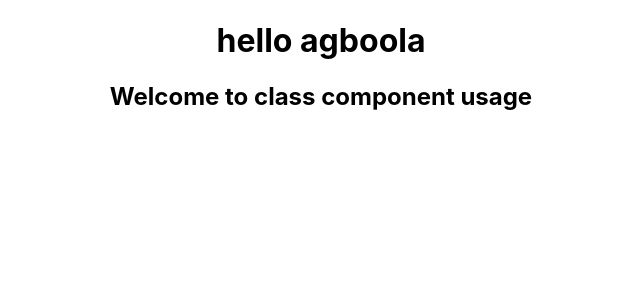
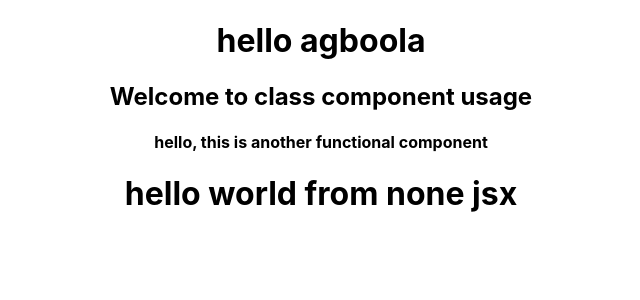
Before and after one commit to Agboolasam/react-codevolution, a React (Create React App) app in the folder my-first-app/: page / in a window 1280 px wide. Shown: the top 300 px of the page, without its empty margins (319-959 px from the left). Built offline with nearby package versions, Linux system fonts and the light colour scheme.

Commit message:
check the use of jsx format

```diff
--- a/my-first-app/src/App.js
+++ b/my-first-app/src/App.js
@@ -3,12 +3,15 @@ import "./App.css";
 import Hello from "./components/Greet.js";
 //component name to be rendered must start with uppercase
 import Welcome from "./components/Welcome.js";
+import { Helloworld, Withoutjsx } from "./components/New.js";
 
 function App() {
   return (
     <div className="App">
       <Hello />
       <Welcome />
+      <Helloworld />
+      <Withoutjsx />
     </div>
   );
 }
--- /dev/null
+++ b/my-first-app/src/components/New.js
@@ -0,0 +1,19 @@
+import React from "react";
+
+function Helloworld() {
+  return (
+    <div>
+      <h4> hello, this is another functional component </h4>{" "}
+    </div>
+  );
+} // this is for jsx
+
+function Withoutjsx() {
+  return React.createElement(
+    "div",
+    { id: "Id", className: "boss" },
+    React.createElement("h1", null, "hello world from none jsx")
+  );
+}
+
+export { Helloworld, Withoutjsx };
```
